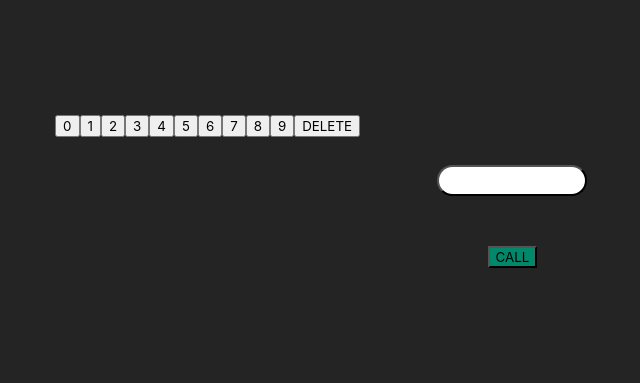
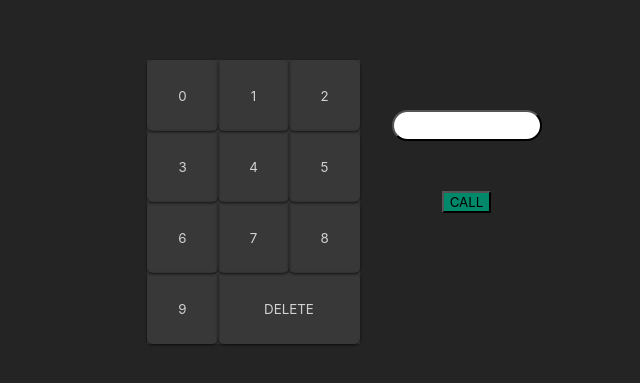
Before and after one commit to rodicafazakas/W04CH03-rodica-fazakas, a React (Create React App) app: page / in a window 1280 px wide. Shown: the part 239-622 px from the top of the page, without its empty margins (280-920 px from the left). Built offline with nearby package versions, Linux system fonts and the light colour scheme.

Commit message:
Added Kyboard test

```diff
--- a/src/componentes/Keyboard/Keyboard.css
+++ b/src/componentes/Keyboard/Keyboard.css
@@ -1,3 +1,17 @@
+* {
+  box-sizing: border-box;
+}
+html,
+button {
+  font-family: -apple-system, BlinkMacSystemFont, "Segoe UI", "Roboto", "Oxygen",
+    "Ubuntu", "Cantarell", "Fira Sans", "Droid Sans", "Helvetica Neue",
+    sans-serif;
+}
+body {
+  margin: 0;
+  background-color: #242424;
+  color: #d2d2d2;
+}
 .keyboard {
   width: 213px;
   display: flex;
--- a/src/componentes/Keyboard/Keyboard.js
+++ b/src/componentes/Keyboard/Keyboard.js
@@ -1,5 +1,6 @@
 import { useContext } from 'react';
 import PhoneContext from '../../PhoneContext';
+import "./Keyboard.css";
 
 const Keyboard = () => {
     const teclas = ["0", "1", "2", "3", "4", "5", "6", "7", "8", "9"];
```
Also changed, not shown: 1 other file (tests, documents, lock files or other folders).
